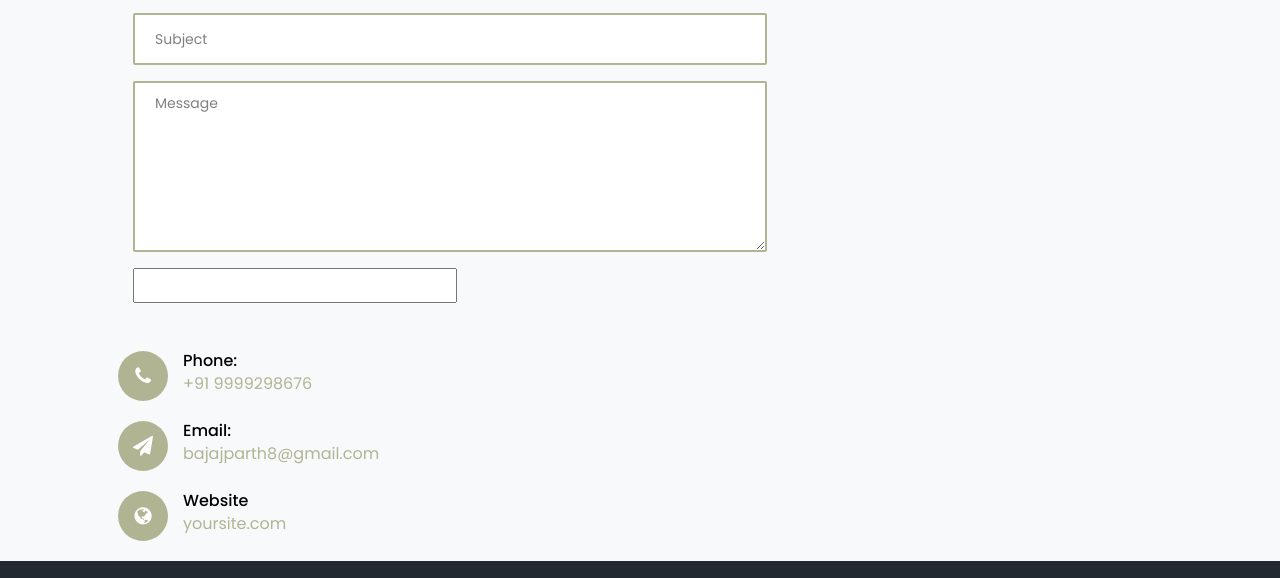
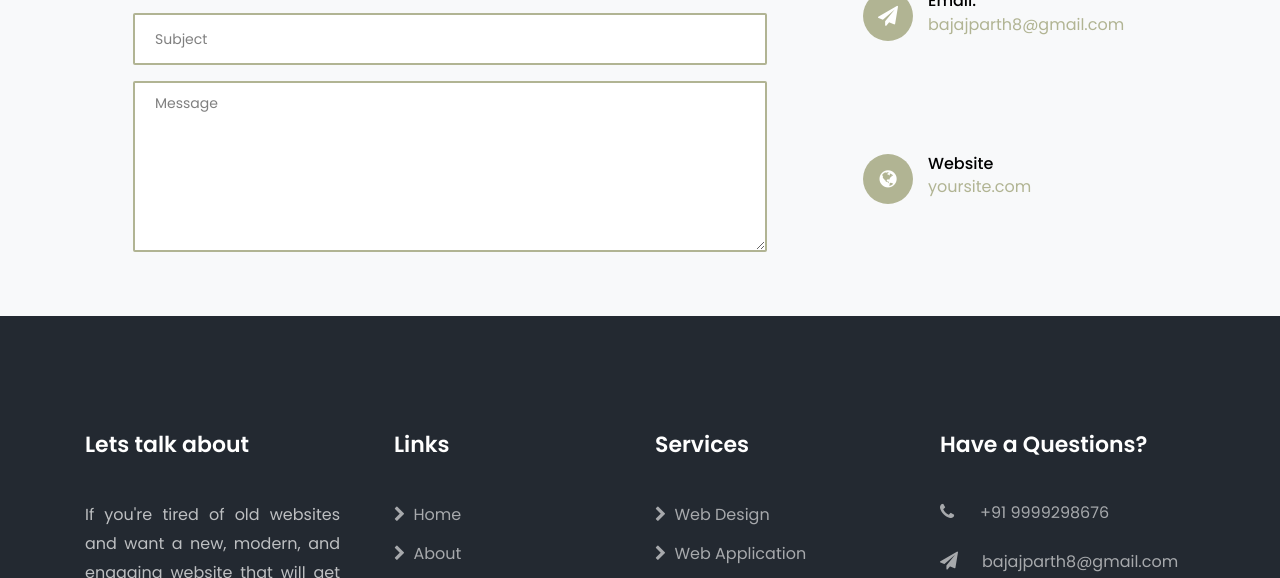
Before and after one commit to Parthbajaj/portfolio_website, a plain HTML site: page index.html in a window 1280 px wide. Shown: the part 4113-4691 px from the top of the page. Drawn offline with Linux system fonts and the light colour scheme; some packages are replaced by stand-ins of ours; no server answers; files whose address does not match are found by name.

Commit message:
Update index.html

```diff
--- a/index.html
+++ b/index.html
@@ -477,11 +477,7 @@
 									<textarea name="" id="" cols="30" rows="7" name="message" class="form-control" placeholder="Message" required></textarea>
 								</div>
 							</div>
-							<div class="col-md-12">
-								<input data-netlify-recaptcha="true" required>
 
-								</div>
-							</div>
 
 						</div>
 					</form>
```
